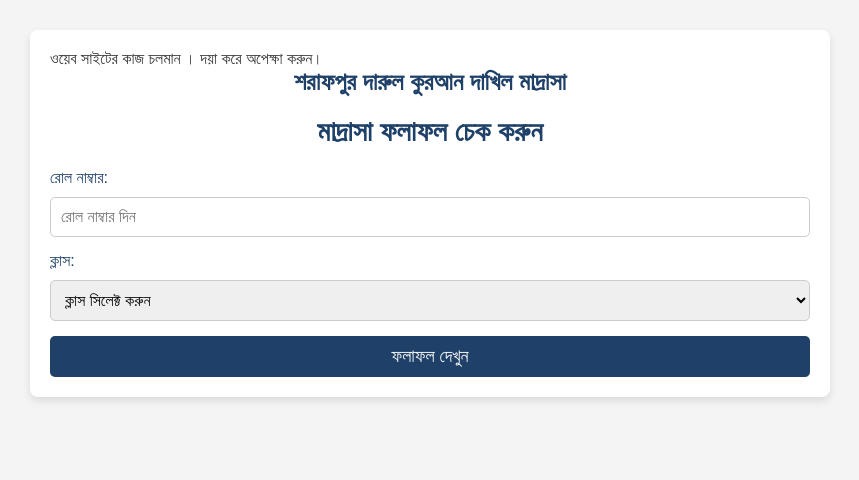
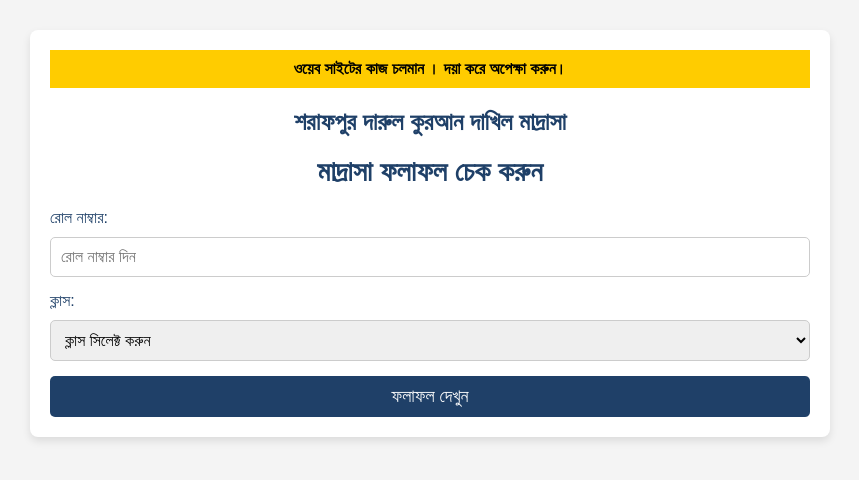
Before and after one commit to sheikhsohan/result-sdqdm, a React (Create React App) app: page / in a window 1280 px wide. Shown: the top 480 px of the page, without its empty margins (210-1069 px from the left). Built offline with nearby package versions, Linux system fonts and the light colour scheme.

Commit message:
Update App.css

```diff
--- a/src/App.css
+++ b/src/App.css
@@ -136,3 +136,13 @@ button:hover {
     font-size: 14px;
   }
 }
+
+.notice-banner {
+  background-color: #ffcc00;
+  color: #000;
+  padding: 10px;
+  text-align: center;
+  font-size: 16px;
+  font-weight: bold;
+  margin-bottom: 20px;
+}
```
